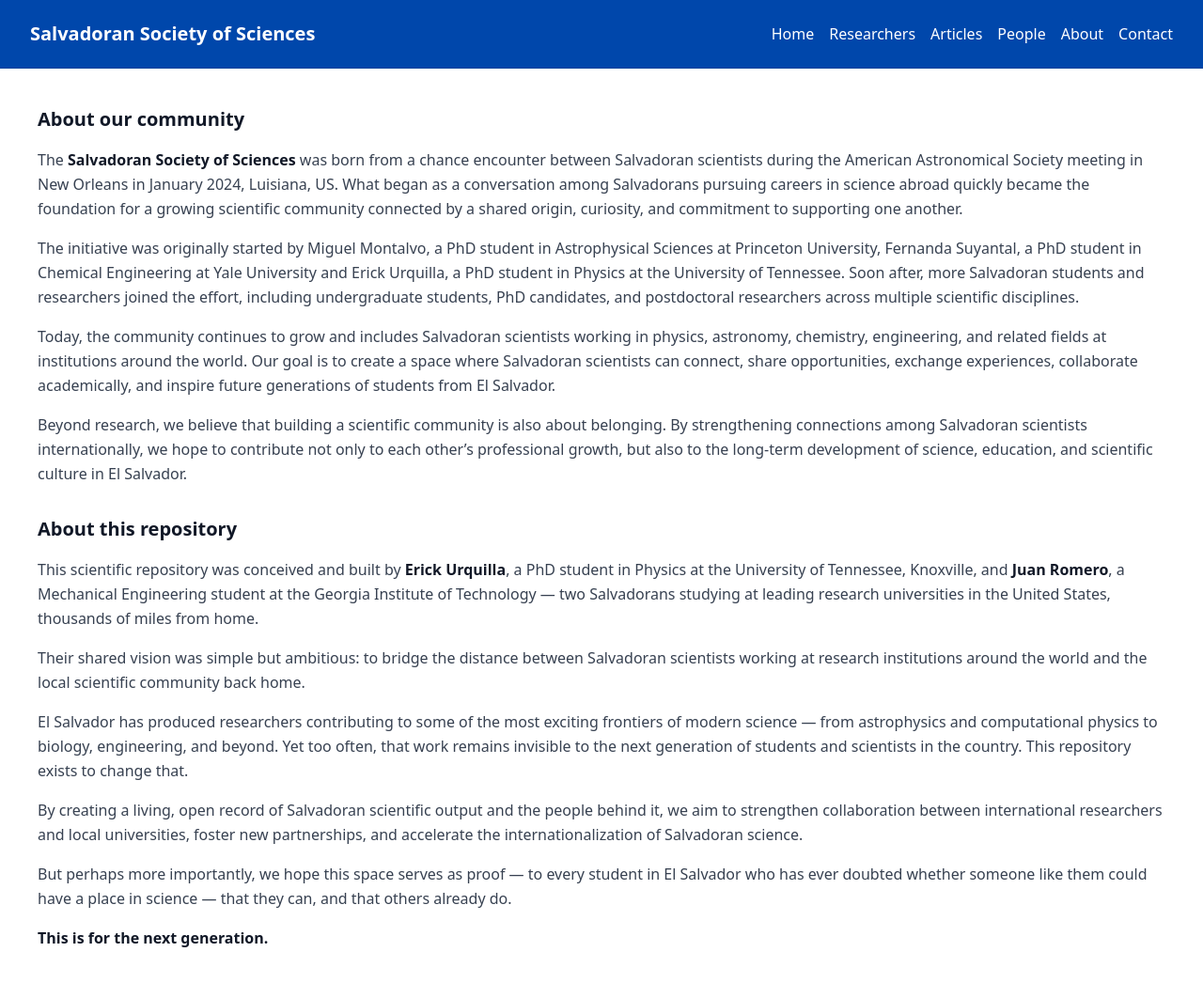
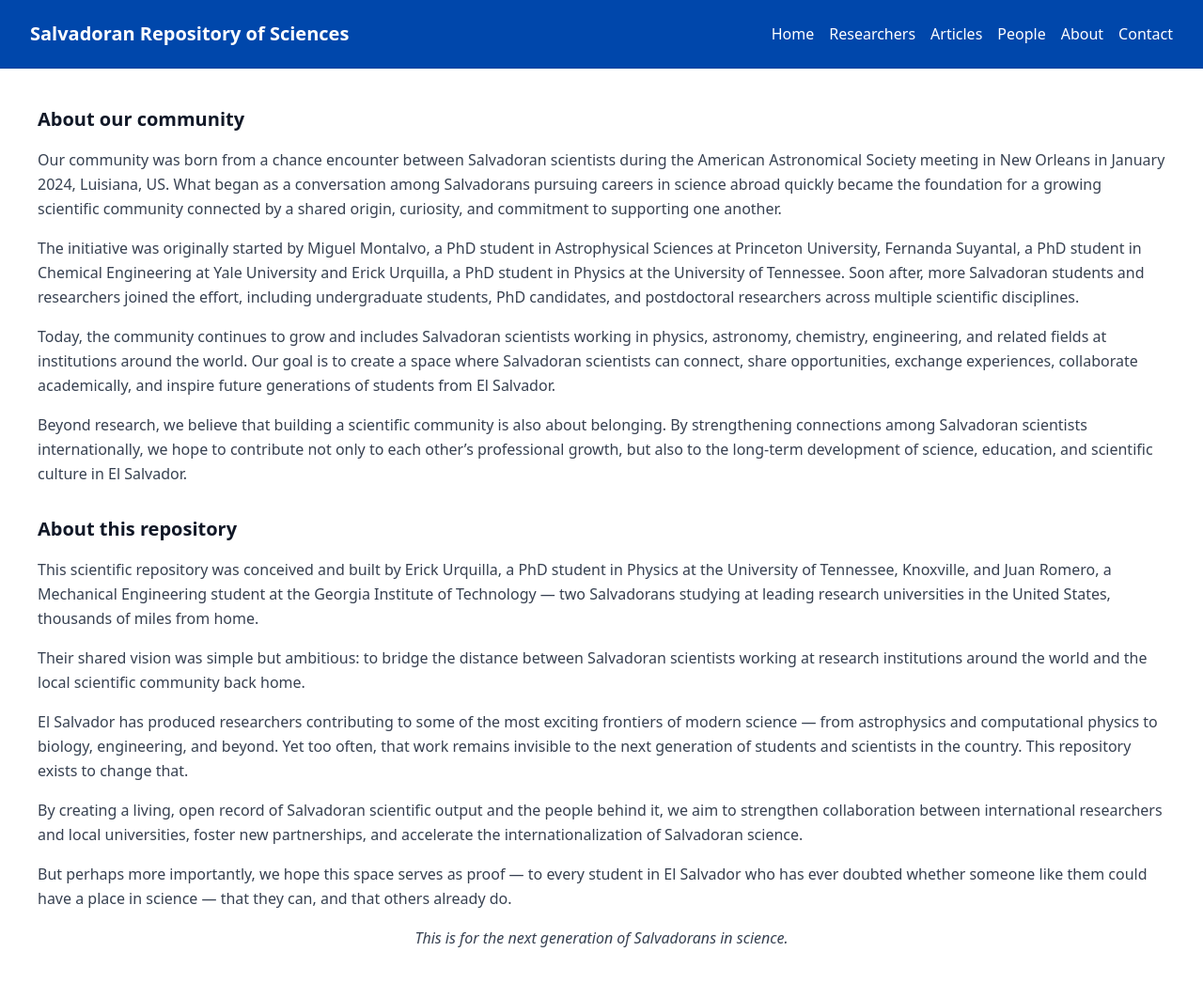
Before and after one commit to jromerooo2/salvadoran_arxiv, a Vue app: page /about in a window 1280 px wide. Shown: the top 1046 px of the page at 94% size. Built offline with nearby package versions, Linux system fonts and the light colour scheme; a web font is replaced by a local one.

Commit message:
change tittle and info in about page

```diff
--- a/index.html
+++ b/index.html
@@ -23,7 +23,7 @@
       }
     </script>
     <script src="https://cdn.tailwindcss.com"></script>
-    <title>Salvadoran Society of Sciences</title>
+    <title>Salvadoran Repository of Sciences</title>
   </head>
   <body>
     <div id="app"></div>
--- a/src/components/Navbar.vue
+++ b/src/components/Navbar.vue
@@ -2,7 +2,7 @@
     <nav class="nav-salvador w-full border-b border-black/10 px-4 py-4 sm:px-6 lg:px-8">
       <div class="mx-auto flex w-full max-w-none items-center justify-between">
         <!-- Brand Logo -->
-        <router-link to="/" class="text-white font-bold text-xl">Salvadoran Society of Sciences</router-link>
+        <router-link to="/" class="text-white font-bold text-xl">Salvadoran Repository of Sciences</router-link>
 
         <!-- Hamburger Icon for Mobile -->
         <button
--- a/src/views/About.vue
+++ b/src/views/About.vue
@@ -5,7 +5,7 @@
       <div class="space-y-4">
         <h2 class="text-xl font-bold text-gray-900">About our community</h2>
         <p class="text-base leading-relaxed text-gray-700">
-          The <strong class="font-semibold text-gray-900">Salvadoran Society of Sciences</strong> was born from a chance encounter between Salvadoran scientists during the American Astronomical Society meeting in New Orleans in January 2024, Luisiana, US. What began as a conversation among Salvadorans pursuing careers in science abroad quickly became the foundation for a growing scientific community connected by a shared origin, curiosity, and commitment to supporting one another.
+          Our community was born from a chance encounter between Salvadoran scientists during the American Astronomical Society meeting in New Orleans in January 2024, Luisiana, US. What began as a conversation among Salvadorans pursuing careers in science abroad quickly became the foundation for a growing scientific community connected by a shared origin, curiosity, and commitment to supporting one another.
         </p>
         <p class="text-base leading-relaxed text-gray-700">
           The initiative was originally started by Miguel Montalvo, a PhD student in Astrophysical Sciences at Princeton University, Fernanda Suyantal, a PhD student in Chemical Engineering at Yale University and Erick Urquilla, a PhD student in Physics at the University of Tennessee. Soon after, more Salvadoran students and researchers joined the effort, including undergraduate students, PhD candidates, and postdoctoral researchers across multiple scientific disciplines.
@@ -21,7 +21,7 @@
       <div class="space-y-4">
         <h2 class="text-xl font-bold text-gray-900">About this repository</h2>
         <p class="text-base leading-relaxed text-gray-700">
-          This scientific repository was conceived and built by <strong class="font-semibold text-gray-900">Erick Urquilla</strong>, a PhD student in Physics at the University of Tennessee, Knoxville, and <strong class="font-semibold text-gray-900">Juan Romero</strong>, a Mechanical Engineering student at the Georgia Institute of Technology — two Salvadorans studying at leading research universities in the United States, thousands of miles from home.
+          This scientific repository was conceived and built by Erick Urquilla, a PhD student in Physics at the University of Tennessee, Knoxville, and Juan Romero, a Mechanical Engineering student at the Georgia Institute of Technology — two Salvadorans studying at leading research universities in the United States, thousands of miles from home.
         </p>
         <p class="text-base leading-relaxed text-gray-700">
           Their shared vision was simple but ambitious: to bridge the distance between Salvadoran scientists working at research institutions around the world and the local scientific community back home.
@@ -35,8 +35,8 @@
         <p class="text-base leading-relaxed text-gray-700">
           But perhaps more importantly, we hope this space serves as proof — to every student in El Salvador who has ever doubted whether someone like them could have a place in science — that they can, and that others already do.
         </p>
-        <p class="text-base font-semibold leading-relaxed text-gray-900">
-          This is for the next generation.
+        <p class="text-center text-base italic leading-relaxed text-gray-700">
+          This is for the next generation of Salvadorans in science.
         </p>
       </div>
     </section>
--- a/src/views/People.vue
+++ b/src/views/People.vue
@@ -5,7 +5,7 @@
     <section class="mx-auto w-full space-y-6 font-sans">
       <header class="space-y-2">
         <p class="text-sm text-gray-600">
-          Public members of the Salvadoran Society of Sciences
+          Public members of our community
         </p>
       </header>
 
```
